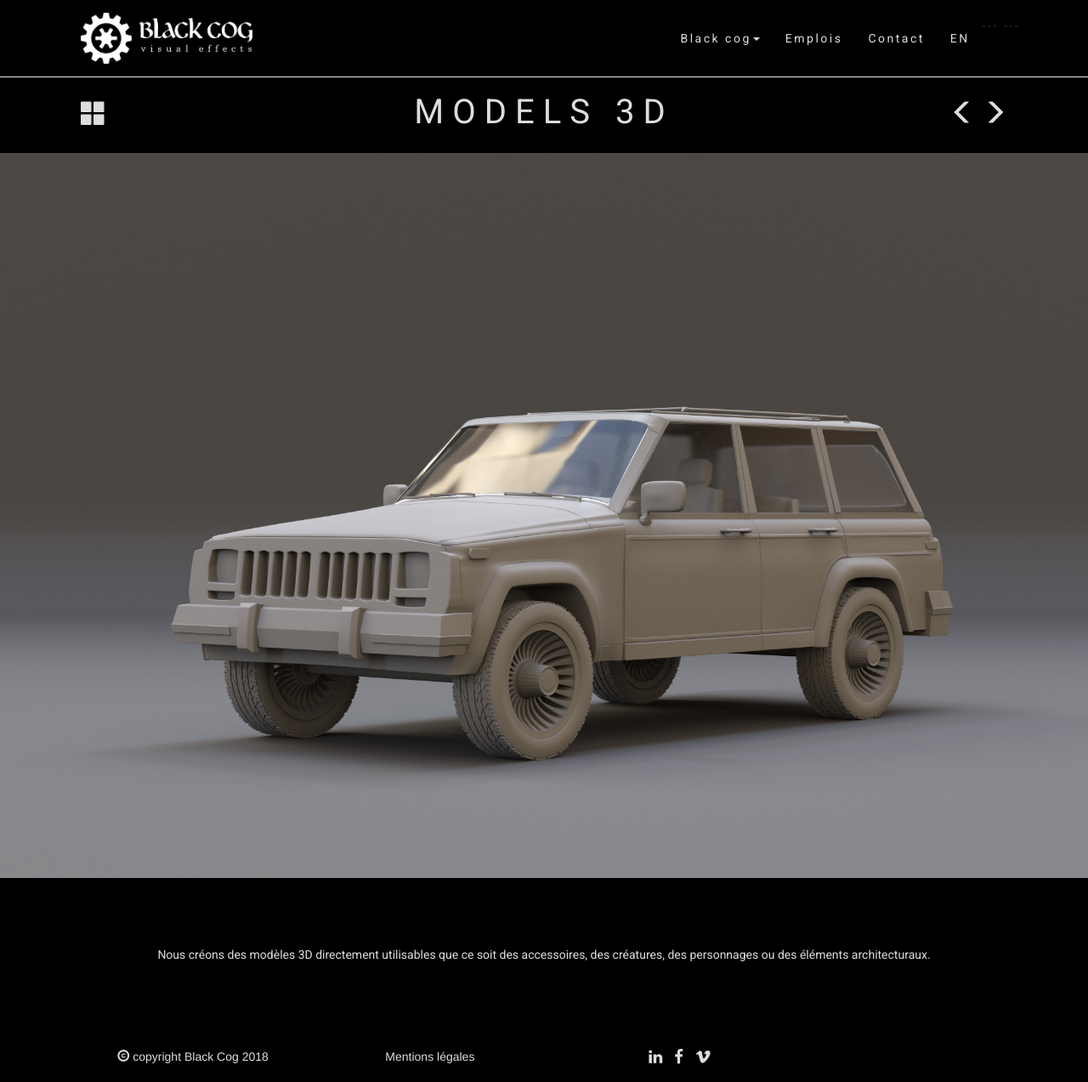
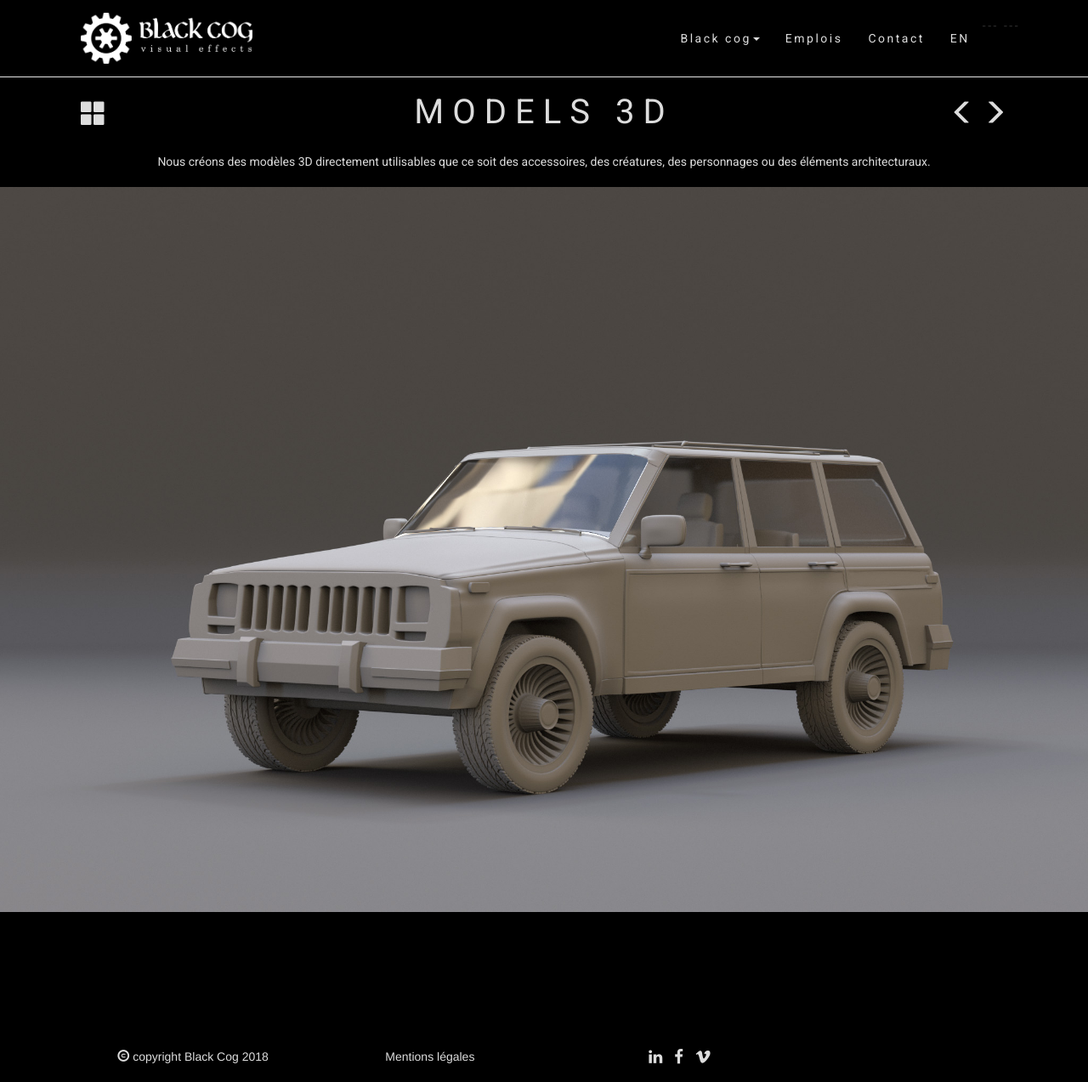
Before and after one commit to christiansen-merel/bookish-fortnight, a Jekyll site: the page built from fr/models3d.html, in a window 1280 px wide. Shown: the whole page at 85% size. Built offline with Jekyll 4.4.1, drawn with Linux system fonts in a browser that asks for light colours.

Commit message:
sous titre page service

```diff
--- a/_layouts/service.html
+++ b/_layouts/service.html
@@ -25,6 +25,10 @@ layout: default
                 </div>
             </div>
 
+            <div class="content {{ page.classe }}">
+                {{ content }}
+            </div>
+
             <div class="swiper-container">
                     <!-- Additional required wrapper -->
                     <div class="swiper-wrapper" >
@@ -41,9 +45,6 @@ layout: default
                     <div class="swiper-button-next"></div> -->
             </div>
 
-          <div class="content {{ page.classe }}">
-              {{ content }}
-          </div>
         </div>
     </div>
   </div>
--- a/css/custom.css
+++ b/css/custom.css
@@ -512,6 +512,11 @@ footer a:hover {
     color: #dddddd;
 }
 
+.page.service #main .content {
+    margin-top: 0px;
+    margin-bottom: 20px;
+}
+
 #wrapper.page.service .swiper-container {
     height: initial;
 }
```
